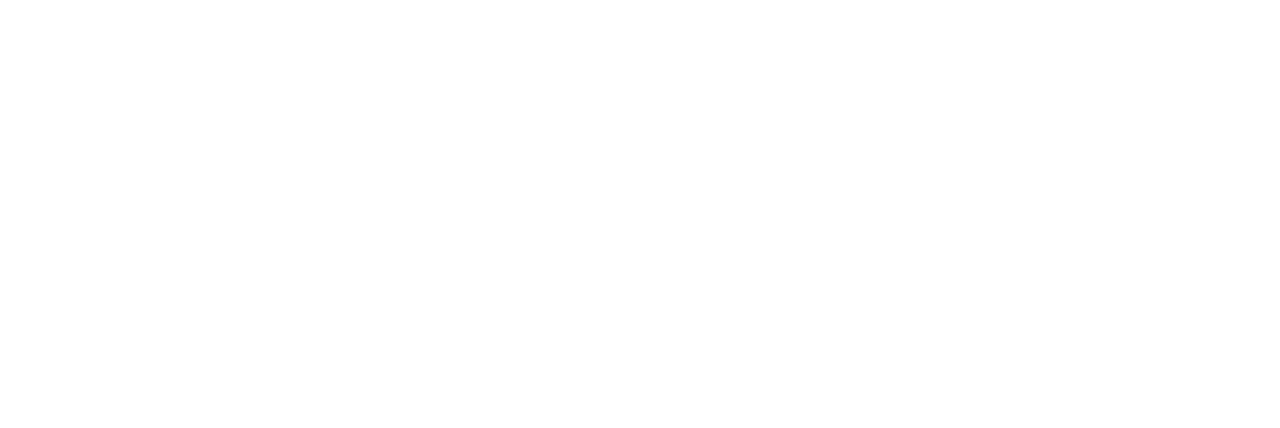
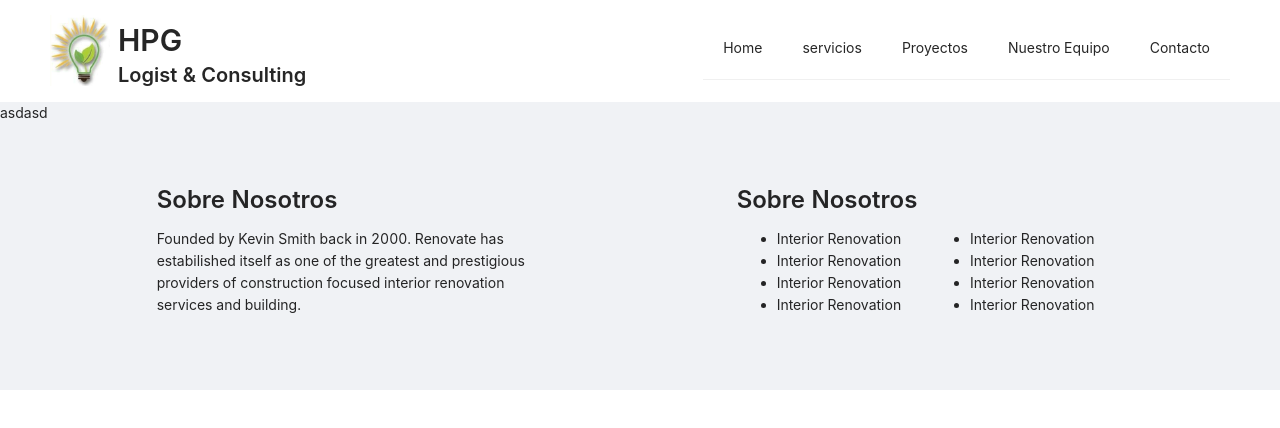
Before and after one commit to meiserBGamboa/empren-hpg, a React (Create React App) app: page /team in a window 1280 px wide. Before the commit this address had no page. Shown: the top 428 px of the page. Built offline with nearby package versions, Linux system fonts and the light colour scheme; the HTML template or start-up script is replaced by a standard one.

Commit message:
fix for router

```diff
--- a/src/pages/Navbar/index.js
+++ b/src/components/Navbar/index.js
@@ -16,7 +16,7 @@ const Navbar = () => {
                     </Col>
                     <Col span={20} >
                         <Title level={2} style={{marginTop: 5, marginBottom: 0}} >{'HPG'}</Title>
-                        <Title level={4} style={{marginTop: 0, marginBottom: 0}} >{'Logist & Consulting'}</Title>
+                        <Title level={4} style={{marginTop: 0, marginBottom: 0}} translate="no" >{'Logist & Consulting'}</Title>
                     </Col>
                 </Row>
             </div>
--- a/src/pages/Home/index.js
+++ b/src/pages/Home/index.js
@@ -1,6 +1,5 @@
-import { Col, Layout, Row, Typography } from "antd"
+import { Col, Row, Typography } from "antd"
 import React from "react"
-import Navbar from "../Navbar"
 
 import banner2 from '../../assets/images/banner-02.png'
 import banner3 from '../../assets/images/banner-03.png'
@@ -8,8 +7,7 @@ import banner3 from '../../assets/images/banner-03.png'
 import service1 from '../../assets/images/image_01.jpg'
 import project1 from '../../assets/images/image_05.jpg'
 
-import Footer from "../Footer"
-import Banner from "./Banner"
+import Banner from "../../components/Banner"
 
 const { Title } = Typography
 
@@ -28,10 +26,7 @@ const dataBanner = [
 
 const Home = () => {
     return (
-        <Layout style={{minHeight: '100%'}} >
-            <Layout >
-                <Navbar />
-                <Layout >
+                < >
                     <Banner data={dataBanner} />
                     <Row gutter={16} align='middle' justify='center' style={{marginLeft: 0, marginRight: 0}}>
                         <Col span={24} style={{textAlign: 'center'}} >
@@ -106,10 +101,8 @@ driveway sett or home repair. We provide a professional service for private and
                             </Row>
                         </Col>
                     </Row>
-                    <Footer />
-                </Layout>
-            </Layout>
-        </Layout>
+
+                </>
     )
 }
 
--- /dev/null
+++ b/src/pages/Team/index.js
@@ -0,0 +1,9 @@
+import React from "react"
+
+const Team = () => {
+    return (
+        <div >asdasd</div>
+    )
+}
+
+export default Team
--- a/src/routes/AppRouter.js
+++ b/src/routes/AppRouter.js
@@ -2,12 +2,18 @@ import React from "react"
 import { BrowserRouter, Route, Routes } from "react-router-dom"
 
 import Home from "../pages/Home"
+import Team from "../pages/Team"
+import DashboardRoutes from "./DashboardRoutes"
+import PublicRouter from "./PublicRouter"
 
 const AppRouter = () => {
     return (
         <BrowserRouter >
             <Routes>
-                <Route exact path='/' element={<Home />} />
+                <Route exact path='/' element = {<PublicRouter component={<DashboardRoutes />} />} >
+                    <Route exact path='/' element={<Home />} />
+                    <Route exact path='/team' element={<Team />} />
+                </Route>
             </Routes>
         </BrowserRouter>
     )
--- a/src/routes/DashboardRoutes.js
+++ b/src/routes/DashboardRoutes.js
@@ -1,14 +1,18 @@
 import React from "react"
 import { Outlet } from "react-router-dom"
 import { Layout } from "antd"
+import Navbar from "../components/Navbar"
+import Footer from "../components/Footer"
 
 const DashboardRoutes = () => {
     return (
         <Layout style={{minHeight: '100%'}} >
             <Layout >
+                <Navbar />
                 <Layout >
                     <Outlet />
                 </Layout>
+                <Footer />
             </Layout>
         </Layout>
     )
--- a/src/routes/PublicRouter.js
+++ b/src/routes/PublicRouter.js
@@ -1,10 +1,9 @@
 import React from 'react'
 import { Outlet } from "react-router-dom"
 
-const PublicRouter = (
-    component,
-    ...rest
-) => {
+const PublicRouter = ({
+    component
+}) => {
     return component ? component : <Outlet />
 }
 
```
Also changed, not shown: src/components/Banner/ItemBanner.js (renamed from src/pages/Home/ItemBanner.js), src/components/Banner/index.js (renamed from src/pages/Home/Banner.js), src/components/Footer/index.js (renamed from src/pages/Footer/index.js), src/components/Navbar/LinkerAnchor.js (renamed from src/pages/Navbar/LinkerAnchor.js), src/components/SectionServices/index.js (added).
